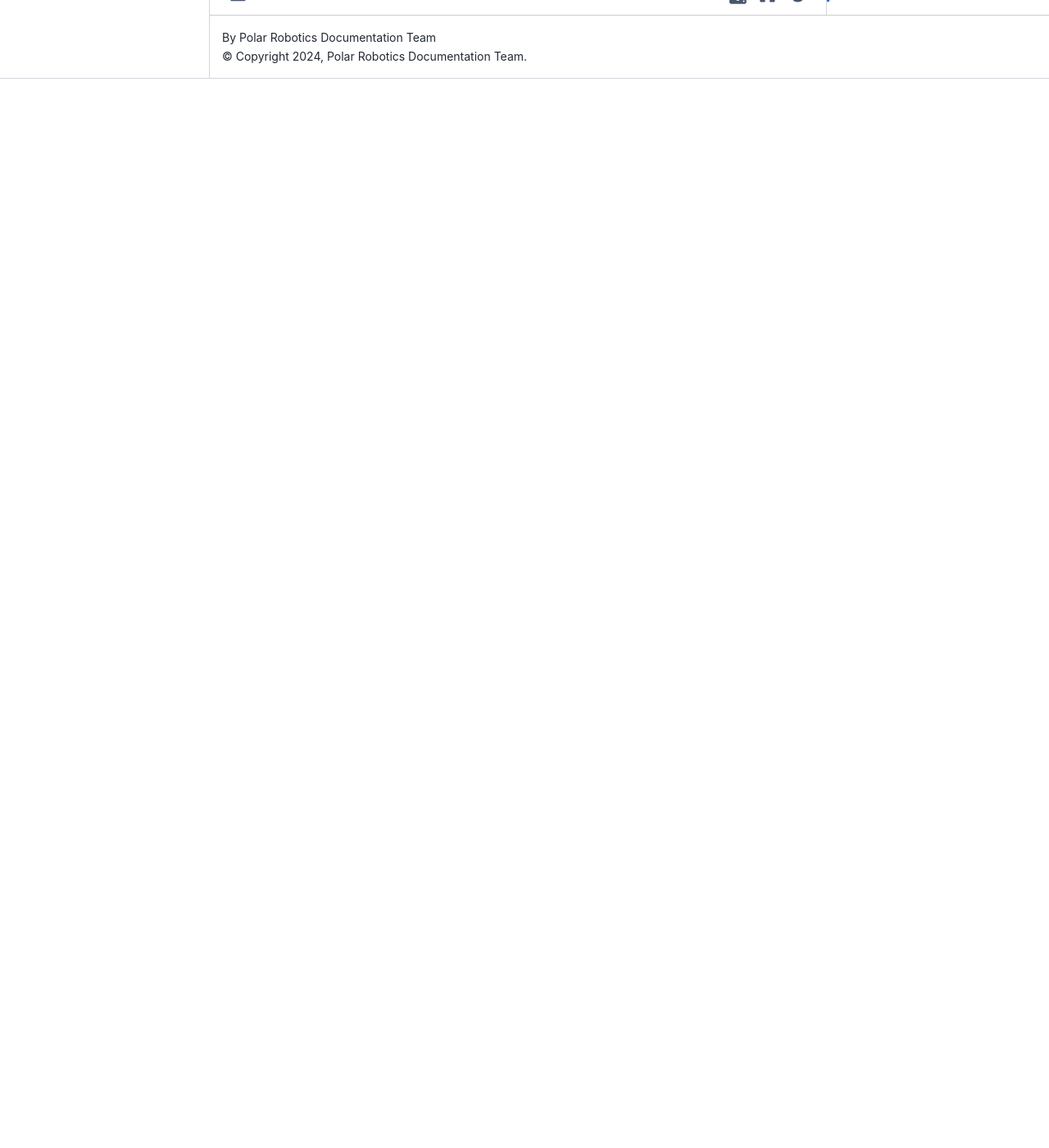
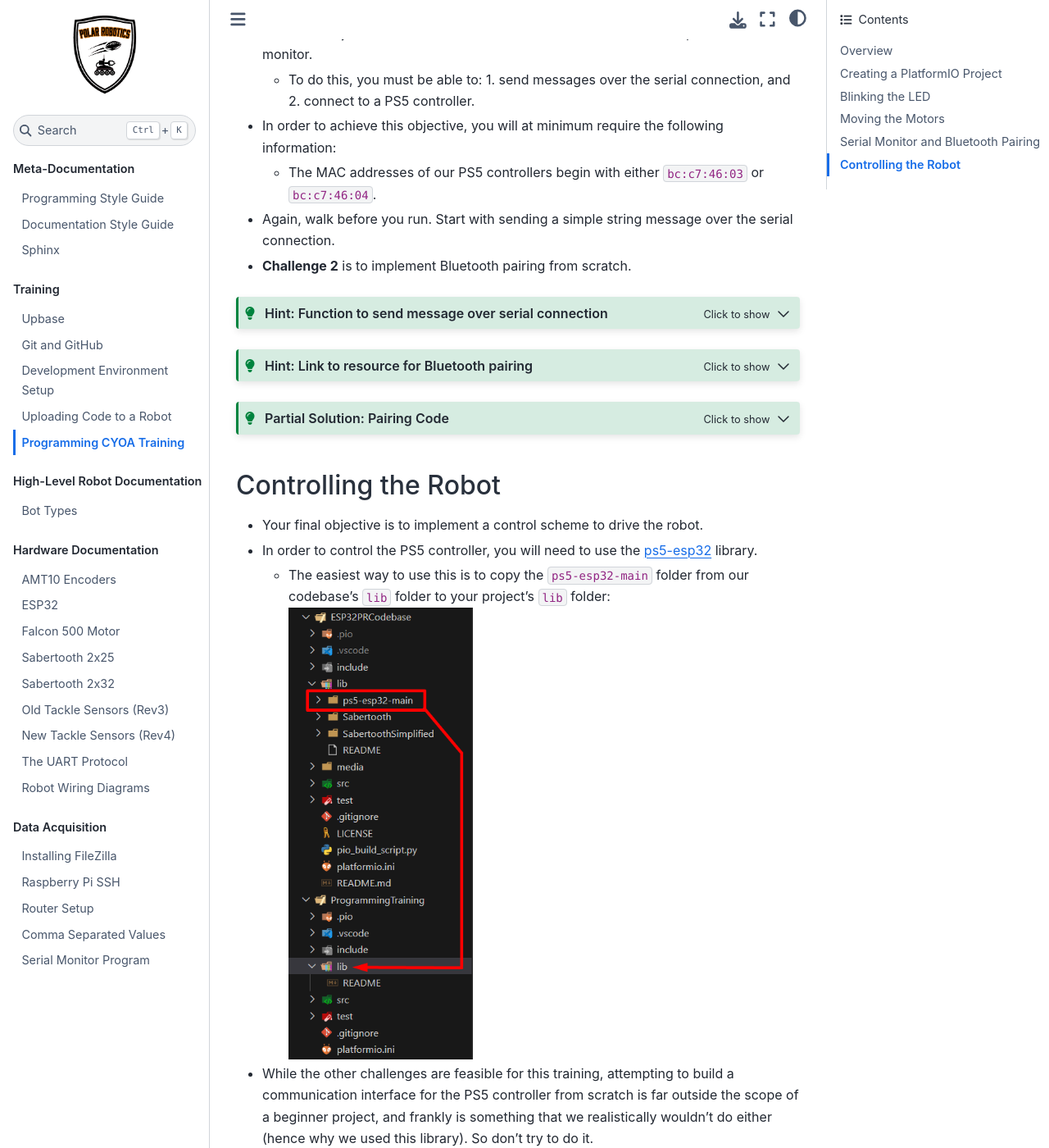
Before and after one commit to PolarRobotics/PR-Docs, a Sphinx documentation site: the page built from docs/source/training/programming-cyoa.md, in a window 1280 px wide and 1400 px high, scrolled down 6057 px. Shown: the whole window at 82% size. Built offline with Sphinx 7.4.7 and the Sphinx Book theme 1.1.4, drawn with Linux system fonts in a browser that asks for light colours; before the commit the page ends 6153 px from its top, so only the background shows below that; some of the changed text lies outside the part shown.

Commit message:
finish prog cyoa training

````diff
--- a/docs/source/training/programming-cyoa.md
+++ b/docs/source/training/programming-cyoa.md
@@ -58,8 +58,8 @@
 - **O3** – Send the output of one joystick of the PS5 controller to the serial monitor.
 - Make a button press of the PS5 controller trigger your "drive forward" code from before.
 - Send the output of one joystick from the PS5 controller to a motor.
-- Implement a control scheme.v
-- **O4** – Drive a lineman from a controller.
+- Implement a control scheme.
+- **O4** – Drive a robot from a controller.
 - **C3** – Implement an acceleration curve to your drive controls.
 
 ## Creating a PlatformIO Project
@@ -152,7 +152,8 @@
   - This means that the digital signal switches between `1` and `0` at varying time intervals, in our case from 1000 to 2000 ns.
     - Power is most negative at a pulse width of 1000 ns, zero at 1500 ns, and most positive at 2000 ns.
       - Note that this means that "0% power" is NOT a value (digital value or pulse width) of zero!
-- The image below provides a visual reference. The blue bars represent the pulses of varying width, while the black bar can be viewed as the motor power as a decimal value from -1 to 1.
+- The image below provides a visual reference. The blue bars represent the pulses of varying width, while the black bar can be viewed as the motor power as a decimal value from -1 to 1 (-100% power to 100% power).
+	- It is strongly recommended to utilize this range.
 
 ![PWM](../_static/images/training/programming-cyoa/pwm.png)
 ```
@@ -162,6 +163,7 @@
 
 - The Arduino framework component LEDC (short for LED Control) can be used to deliver PWM signals using the functions `ledcSetup`, `ledcAttachPin`, and `ledcWrite`. However, this is not the only way to achieve PWM control.
 ```
+
 :::{admonition} Solution
 :class: hint dropdown
 
@@ -229,3 +231,72 @@
 }
 ```
 :::
+
+## Serial Monitor and Bluetooth Pairing
+- Your third objective is to achieve a live view of the PS5 controller output on the serial monitor.
+	- To do this, you must be able to: 1. send messages over the serial connection, and 2. connect to a PS5 controller.
+- In order to achieve this objective, you will at minimum require the following information:
+	- The MAC addresses of our PS5 controllers begin with either `bc:c7:46:03` or `bc:c7:46:04`.
+- Again, walk before you run. Start with sending a simple string message over the serial connection.
+- **Challenge 2** is to implement Bluetooth pairing from scratch.
+
+```{admonition} Hint: Function to send message over serial connection
+:class: hint dropdown
+
+- You can use `Serial.print("Your String Here");` to print a string to the serial monitor.
+	- Similarly, you can use `Serial.print(yourVariableName);` to print the contents of a variable.
+- In our production code, for constant strings, we use the flash helper define `F()` like so: `Serial.print(F("Your constant string here"));`.
+	- Note that this will *not* work for printing variables or anything that is not known at compile time.
+```
+
+```{admonition} Hint: Link to resource for Bluetooth pairing
+:class: hint dropdown
+
+- You may find the following resource useful: [https://github.com/espressif/arduino-esp32/blob/master/libraries/BluetoothSerial/examples/DiscoverConnect/DiscoverConnect.ino](https://github.com/espressif/arduino-esp32/blob/master/libraries/BluetoothSerial/examples/DiscoverConnect/DiscoverConnect.ino)
+```
+
+```{admonition} Partial Solution: Pairing Code
+:class: hint dropdown
+
+- Download the following two files from our codebase and place them in a folder named `Pairing`, under the folder containing your `main.cpp`:
+	- [src/Pairing/Pairing.h](https://github.com/PolarRobotics/ESP32PRCodebase/blob/production/src/Pairing/pairing.h)
+		- Make sure to `#include <Pairing/pairing.h>` in your `main.cpp`.
+		- You will also need to comment out `#include "PolarRobotics.h"` from `pairing.h`, since you won't have that file (and shouldn't need it for this tutorial).
+	- [src/Pairing/Pairing.cpp](https://github.com/PolarRobotics/ESP32PRCodebase/blob/production/src/Pairing/pairing.cpp)
+- In your `setup()` function, you will need to call `activatePairing()` (it requires no arguments).
+- Then, once the ESP starts, it will begin flashing the blue LED slowly once per second for 15 seconds. During this time, it will be searching for the last controller it paired to. If you don't have this controller, you will need to wait 15 seconds until it begins to double-blink.
+	- If you were provided a full robot and controller, most likely they will already be paired.
+- Then, hold down the PS5 controller button for a few seconds to place it into pairing mode. It will also begin to double-blink.
+- When the ESP has selected a device to pair to, it will begin to blink rapidly.
+- You can find more information about the pairing process [here](https://docs.google.com/document/d/1KQmbl237u91X4LAVBJk75vgn8pVSgI4H8PODS9TXTxI/edit?usp=sharing).
+```
+
+## Controlling the Robot
+- Your final objective is to implement a control scheme to drive the robot.
+- In order to control the PS5 controller, you will need to use the [ps5-esp32](https://github.com/rodneybakiskan/ps5-esp32) library.
+	- The easiest way to use this is to copy the `ps5-esp32-main` folder from our codebase's `lib` folder to your project's `lib` folder: <br> ![PS5 Library|250](../_static/images/training/programming-cyoa/ps5-esp32-lib.png){w=225px}
+- While the other challenges are feasible for this training, attempting to build a communication interface for the PS5 controller from scratch is far outside the scope of a beginner project, and frankly is something that we realistically wouldn't do either (hence why we used this library). So don't try to do it.
+	- However, you should be able to analyze the library's source code and determine which functions to use. If you aren't able to, there are some hints below.
+- You are encouraged to be creative with your control scheme, although controlling the robot will be easiest if you use the joysticks in an intuitive manner.
+- **Challenge 3** can be done after you have a basic drive control code working. Adding some non-linearity to the power of the motors will help prevent loss of traction.
+
+```{admonition} Hint: What header to include for the PS5 library
+:class: hint dropdown
+
+`#include <ps5Controller.h>`
+```
+
+```{admonition} Hint: How to call the library functions
+:class: hint dropdown
+
+- The PS5 library defines a global ps5 controller instance `ps5`. You can use this to call any of the functions defined in `ps5Controller.h`. For instance, `ps5.isConnected()` will return true if the controller is connected.
+```
+
+```{admonition} Hint: Concepts for control schemes
+:class: hint dropdown
+
+- The two most common control schemes are:
+	1. "Tank" drive, where the left joystick's Y (forward-backward) axis controls the left motor's power, and vice versa for the right joystick and motor.
+	2. "Arcade" drive, where the left joystick's Y axis controls the forward-backward motion of *both* motors, and the right joystick's X axis controls the Z axis rotation/turning of the robot.
+- You can find more information and tutorials on implementing these control schemes by using these keywords.
+```
````
Also changed, not shown: docs/source/_static/images/training/programming-cyoa/ps5-esp32-lib.png (added).
